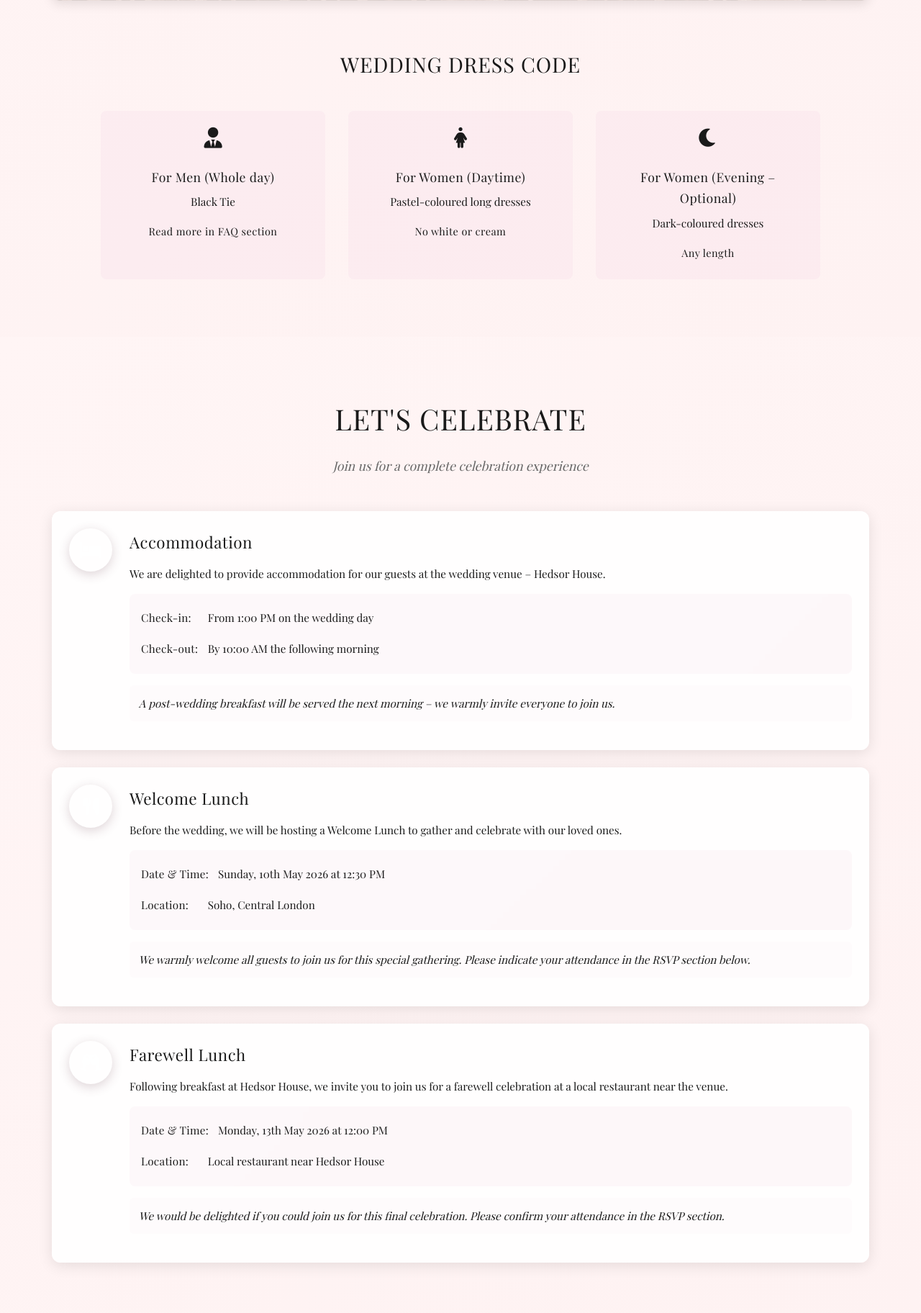
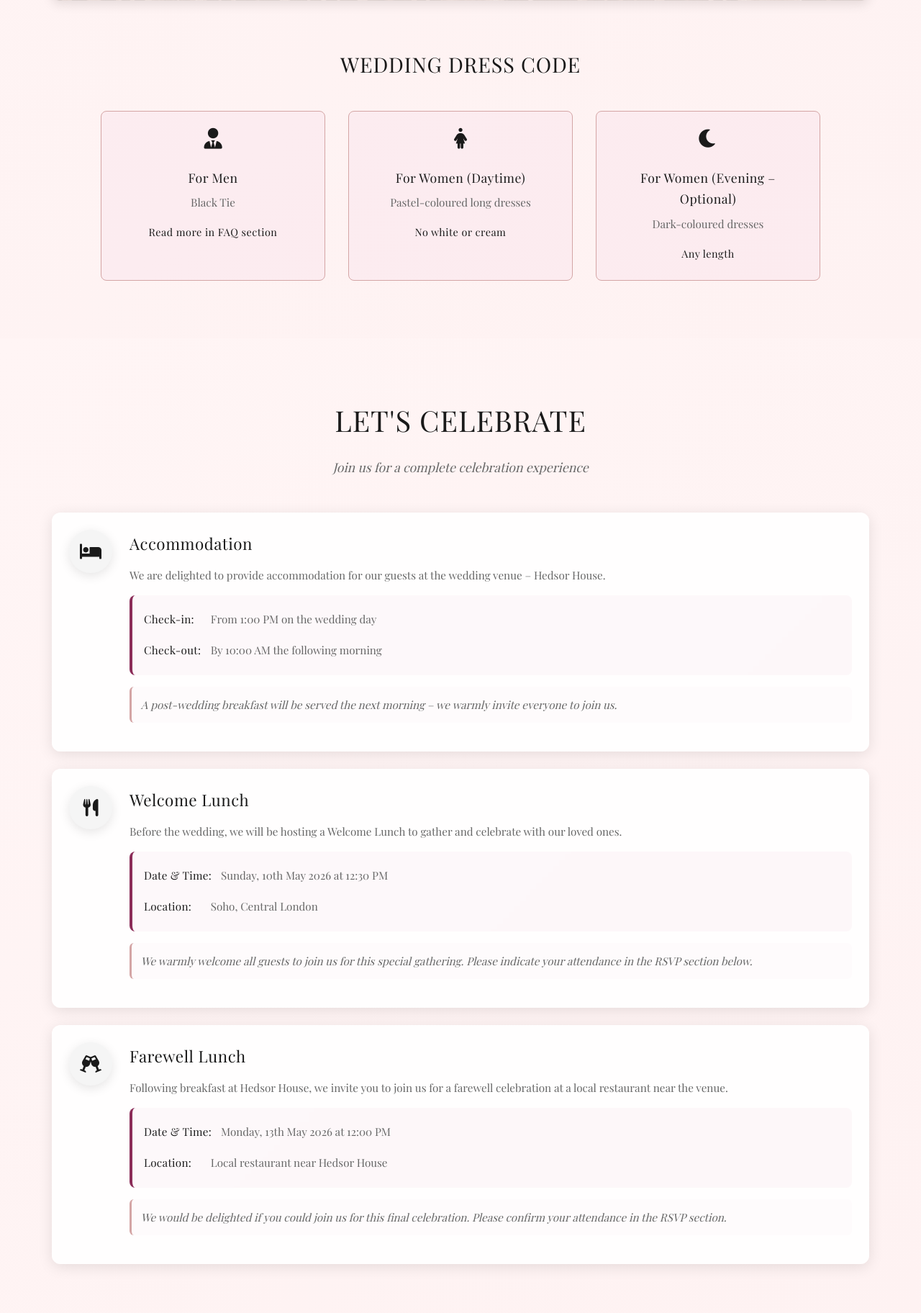
Before and after one commit to shuetyang/hedsor2026-invite, a Flask app: page / in a window 1280 px wide. Shown: the part 2995-4819 px from the top of the page at 72% size. Run offline with Flask 3, Linux system fonts and the light colour scheme.

Commit message:
Update website styling: remove '(Whole day)' from dress code, fix all text colors to black, update celebrate section icons to black with grey backgrounds

```diff
--- a/static/css/style.css
+++ b/static/css/style.css
@@ -1,3 +1,10 @@
+/* CSS Variables */
+:root {
+    --color-1: #8B2C58;
+    --color-2: #666666;
+    --color-3: #D4A5A5;
+}
+
 /* Reset and Base Styles */
 * {
     margin: 0;
@@ -754,16 +761,16 @@
     flex-shrink: 0;
     width: 60px;
     height: 60px;
-    background: linear-gradient(135deg, var(--color-1), var(--color-3));
+    background: #f5f5f5;
     border-radius: 50%;
     display: flex;
     align-items: center;
     justify-content: center;
-    box-shadow: 0 4px 15px rgba(88, 44, 58, 0.2);
+    box-shadow: 0 4px 15px rgba(0, 0, 0, 0.1);
 }
 
 .celebrate-icon i {
-    color: white;
+    color: #1a1a1a;
     font-size: 1.5rem;
 }
 
@@ -824,7 +831,7 @@
 }
 
 .celebrate-note {
-    color: var(--color-1);
+    color: #1a1a1a;
     font-style: italic;
     font-weight: 400;
     font-size: 0.9rem;
--- a/templates/index.html
+++ b/templates/index.html
@@ -67,7 +67,7 @@
                 <div class="dress-code-option">
                     <i class="fas fa-user-tie"></i>
                     <div class="dress-code-info">
-                        <h5>For Men (Whole day)</h5>
+                        <h5>For Men</h5>
                         <p>Black Tie</p>
                         <span class="dress-code-note">Read more in FAQ section</span>
                     </div>
```
Also changed, not shown: other parts of static/css/style.css (+11 -11 lines).
